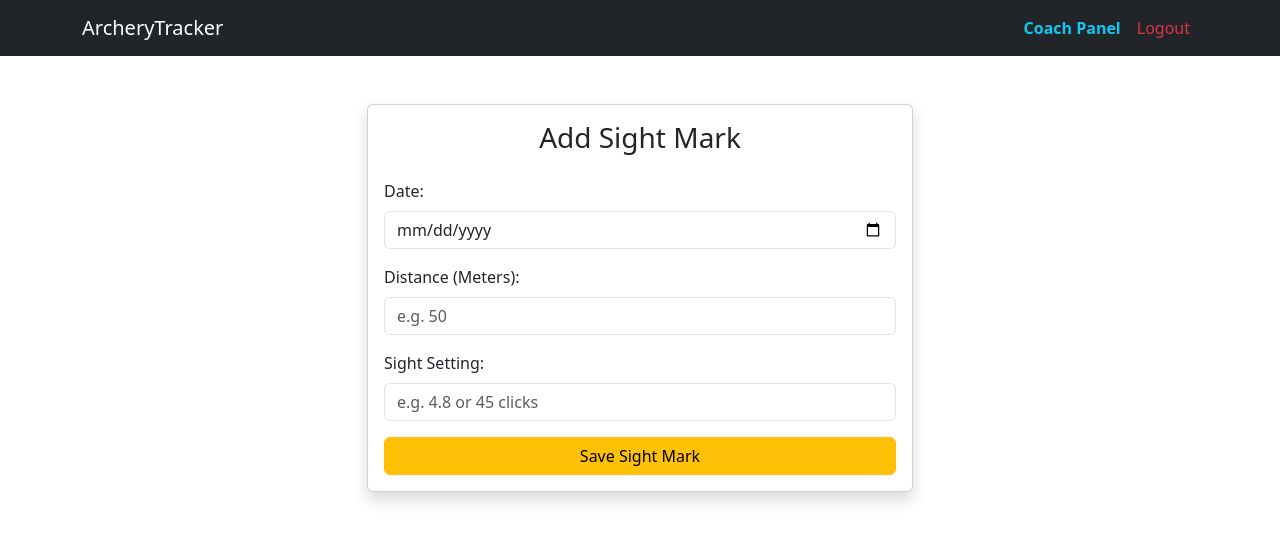
After one commit to ByAurelius/archery-performance-tracker, a Flask app: page /add_sight_mark in a window 1280 px wide. The commit adds this page. Shown: the top 542 px of the page. Run offline with Flask 3, Linux system fonts and the light colour scheme; the visitor is signed in with stand-in values (Sample User, id 1).

```diff
--- a/app.py
+++ b/app.py
@@ -1,40 +1,56 @@
+import os
 from flask import Flask, render_template, request, redirect, url_for, session
 from flask_sqlalchemy import SQLAlchemy
 from werkzeug.security import generate_password_hash, check_password_hash
+from werkzeug.utils import secure_filename
 
 app = Flask(__name__)
 
 app.secret_key = 'archery_secret_key_123'
 app.config['SQLALCHEMY_DATABASE_URI'] = 'sqlite:///archery.db'
 app.config['SQLALCHEMY_TRACK_MODIFICATIONS'] = False
+app.config['UPLOAD_FOLDER'] = 'static/uploads'
 
 db = SQLAlchemy(app)
 
-# Database Model: Archer (Sporcu Tablosu)
+
 class Archer(db.Model):
     id = db.Column(db.Integer, primary_key=True)
     username = db.Column(db.String(50), unique=True, nullable=False)
     email = db.Column(db.String(120), unique=True, nullable=False)
     password = db.Column(db.String(255), nullable=False)
-    # Relationship: Bir sporcunun birden fazla skoru olabilir
+    # YENI SUTUN: Kullanici antrenor mu? (Varsayilan olarak Hayir)
+    is_coach = db.Column(db.Boolean, default=False)
     scores = db.relationship('Score', backref='shooter', lazy=True)
+    sight_marks = db.relationship('SightMark', backref='shooter', lazy=True)
 
-# Database Model: Score (Skor/Antrenman Tablosu)
+
 class Score(db.Model):
     id = db.Column(db.Integer, primary_key=True)
     date = db.Column(db.String(20), nullable=False)
-    distance = db.Column(db.Integer, nullable=False) # Kac metreden atildi
-    arrows_shot = db.Column(db.Integer, nullable=False) # Kac ok atildi
-    total_score = db.Column(db.Integer, nullable=False) # Toplam Puan
-    # Foreign Key: Bu skor hangi sporcuya ait?
+    distance = db.Column(db.Integer, nullable=False)
+    arrows_shot = db.Column(db.Integer, nullable=False)
+    total_score = db.Column(db.Integer, nullable=False)
+    image_file = db.Column(db.String(255), nullable=True)
     archer_id = db.Column(db.Integer, db.ForeignKey('archer.id'), nullable=False)
 
+
+class SightMark(db.Model):
+    id = db.Column(db.Integer, primary_key=True)
+    date_recorded = db.Column(db.String(20), nullable=False)
+    distance = db.Column(db.Integer, nullable=False)
+    setting = db.Column(db.String(50), nullable=False)
+    archer_id = db.Column(db.Integer, db.ForeignKey('archer.id'), nullable=False)
+
+
 with app.app_context():
-    db.create_all() # Yeni tabloyu veritabanina ekler
+    db.create_all()
+
 
 @app.route('/')
 def home_page():
     return render_template('index.html')
+
 
 @app.route('/register', methods=['GET', 'POST'])
 def register_page():
@@ -42,14 +58,16 @@ def register_page():
         form_username = request.form.get('username')
         form_email = request.form.get('email')
         form_password = request.form.get('password')
+        # Formdan gelen checkbox isaretli mi kontrol et
+        form_is_coach = request.form.get('is_coach') == 'on'
 
         hashed_password = generate_password_hash(form_password)
-        new_archer = Archer(username=form_username, email=form_email, password=hashed_password)
+        new_archer = Archer(username=form_username, email=form_email, password=hashed_password, is_coach=form_is_coach)
         db.session.add(new_archer)
         db.session.commit()
         return redirect(url_for('login_page'))
+    return render_template('register.html')
 
-    return render_template('register.html')
 
 @app.route('/login', methods=['GET', 'POST'])
 def login_page():
@@ -62,53 +80,92 @@ def login_page():
         if archer and check_password_hash(archer.password, form_password):
             session['user_id'] = archer.id
             session['username'] = archer.username
-            return redirect(url_for('dashboard_page'))
+            # Session'a kullanicinin rolunu de kaydediyoruz
+            session['is_coach'] = archer.is_coach
+
+            # Eger antrenorse farkli, sporcuysa farkli sayfaya yonlendir
+            if archer.is_coach:
+                return redirect(url_for('coach_dashboard_page'))
+            else:
+                return redirect(url_for('dashboard_page'))
         else:
             return "<h1>Invalid Email or Password!</h1>"
-
     return render_template('login.html')
 
-# Add Score Route (Skor Ekleme Sayfasi)
+
+# YENI SAYFA: Antrenor Dashboard'u
+@app.route('/coach_dashboard')
+def coach_dashboard_page():
+    # Sadece giris yapmis ANTRENORLER bu sayfayi gorebilir
+    if 'user_id' in session and session.get('is_coach'):
+        # Veritabanindan sadece sporculari (is_coach=False olanlari) cek
+        athletes = Archer.query.filter_by(is_coach=False).all()
+        return render_template('coach_dashboard.html', username=session['username'], athletes=athletes)
+    else:
+        return redirect(url_for('home_page'))
+
+
 @app.route('/add_score', methods=['GET', 'POST'])
 def add_score_page():
-    if 'user_id' not in session:
-        return redirect(url_for('login_page'))
-
+    if 'user_id' not in session: return redirect(url_for('login_page'))
     if request.method == 'POST':
         form_date = request.form.get('date')
         form_distance = request.form.get('distance')
         form_arrows = request.form.get('arrows_shot')
         form_score = request.form.get('total_score')
+        form_image = request.files.get('target_image')
+        filename = None
 
-        # Veritabanina yeni skoru kaydet
-        new_score = Score(
-            date=form_date,
-            distance=form_distance,
-            arrows_shot=form_arrows,
-            total_score=form_score,
-            archer_id=session['user_id']
-        )
+        if form_image and form_image.filename != '':
+            filename = secure_filename(form_image.filename)
+            os.makedirs(app.config['UPLOAD_FOLDER'], exist_ok=True)
+            form_image.save(os.path.join(app.config['UPLOAD_FOLDER'], filename))
+
+        new_score = Score(date=form_date, distance=form_distance, arrows_shot=form_arrows,
+                          total_score=form_score, image_file=filename, archer_id=session['user_id'])
         db.session.add(new_score)
         db.session.commit()
         return redirect(url_for('dashboard_page'))
-
     return render_template('add_score.html')
 
-# Dashboard Route (Guncellendi: Artik skorlari da veritabanindan cekiyor)
+
+@app.route('/add_sight_mark', methods=['GET', 'POST'])
+def add_sight_mark_page():
+    if 'user_id' not in session: return redirect(url_for('login_page'))
+    if request.method == 'POST':
+        form_date = request.form.get('date')
+        form_distance = request.form.get('distance')
+        form_setting = request.form.get('setting')
+
+        new_mark = SightMark(date_recorded=form_date, distance=form_distance, setting=form_setting,
+                             archer_id=session['user_id'])
+        db.session.add(new_mark)
+        db.session.commit()
+        return redirect(url_for('dashboard_page'))
+    return render_template('add_sight_mark.html')
+
+
 @app.route('/dashboard')
 def dashboard_page():
+    # Eger giren kisi antrenorse kendi dashboarduna zorla
+    if session.get('is_coach'): return redirect(url_for('coach_dashboard_page'))
+
     if 'user_id' in session:
-        # Sisteme giren kisinin id'sine ait skorlari bul
         user_scores = Score.query.filter_by(archer_id=session['user_id']).all()
-        return render_template('dashboard.html', username=session['username'], scores=user_scores)
+        user_sight_marks = SightMark.query.filter_by(archer_id=session['user_id']).all()
+        return render_template('dashboard.html', username=session['username'], scores=user_scores,
+                               sight_marks=user_sight_marks)
     else:
         return redirect(url_for('login_page'))
+
 
 @app.route('/logout')
 def logout_page():
     session.pop('user_id', None)
     session.pop('username', None)
+    session.pop('is_coach', None)
     return redirect(url_for('home_page'))
+
 
 if __name__ == '__main__':
     app.run(debug=True)
--- a/templates/add_score.html
+++ b/templates/add_score.html
@@ -5,7 +5,7 @@
         <div class="card shadow">
             <div class="card-body">
                 <h3 class="card-title text-center mb-4">Add Training Score</h3>
-                <form method="POST" action="/add_score">
+                <form method="POST" action="/add_score" enctype="multipart/form-data">
                     <div class="mb-3">
                         <label class="form-label">Date:</label>
                         <input type="date" name="date" class="form-control" required>
@@ -22,6 +22,10 @@
                         <label class="form-label">Total Score:</label>
                         <input type="number" name="total_score" class="form-control" placeholder="e.g. 650" required>
                     </div>
+                    <div class="mb-4">
+                        <label class="form-label">Target Face Image (Optional):</label>
+                        <input type="file" name="target_image" class="form-control" accept="image/*">
+                    </div>
                     <button type="submit" class="btn btn-primary w-100">Save Score</button>
                 </form>
             </div>
--- /dev/null
+++ b/templates/add_sight_mark.html
@@ -0,0 +1,27 @@
+{% extends 'base.html' %}
+{% block content %}
+<div class="row justify-content-center">
+    <div class="col-md-6">
+        <div class="card shadow">
+            <div class="card-body">
+                <h3 class="card-title text-center mb-4">Add Sight Mark</h3>
+                <form method="POST" action="/add_sight_mark">
+                    <div class="mb-3">
+                        <label class="form-label">Date:</label>
+                        <input type="date" name="date" class="form-control" required>
+                    </div>
+                    <div class="mb-3">
+                        <label class="form-label">Distance (Meters):</label>
+                        <input type="number" name="distance" class="form-control" placeholder="e.g. 50" required>
+                    </div>
+                    <div class="mb-3">
+                        <label class="form-label">Sight Setting:</label>
+                        <input type="text" name="setting" class="form-control" placeholder="e.g. 4.8 or 45 clicks" required>
+                    </div>
+                    <button type="submit" class="btn btn-warning w-100">Save Sight Mark</button>
+                </form>
+            </div>
+        </div>
+    </div>
+</div>
+{% endblock %}
--- a/templates/base.html
+++ b/templates/base.html
@@ -13,7 +13,11 @@
         <div class="collapse navbar-collapse">
           <ul class="navbar-nav ms-auto">
             {% if session.get('user_id') %}
-                <li class="nav-item"><a class="nav-link" href="/dashboard">Dashboard</a></li>
+                {% if session.get('is_coach') %}
+                    <li class="nav-item"><a class="nav-link text-info fw-bold" href="/coach_dashboard">Coach Panel</a></li>
+                {% else %}
+                    <li class="nav-item"><a class="nav-link" href="/dashboard">Dashboard</a></li>
+                {% endif %}
                 <li class="nav-item"><a class="nav-link text-danger" href="/logout">Logout</a></li>
             {% else %}
                 <li class="nav-item"><a class="nav-link" href="/login">Login</a></li>
@@ -27,6 +31,5 @@
     <div class="container mt-5">
         {% block content %}{% endblock %}
     </div>
-
 </body>
 </html>
--- a/templates/register.html
+++ b/templates/register.html
@@ -18,6 +18,10 @@
                         <label class="form-label">Password:</label>
                         <input type="password" name="password" class="form-control" required>
                     </div>
+                    <div class="mb-4 form-check">
+                        <input type="checkbox" class="form-check-input" id="isCoachCheck" name="is_coach">
+                        <label class="form-check-label fw-bold" for="isCoachCheck">I am a Coach</label>
+                    </div>
                     <button type="submit" class="btn btn-primary w-100">Sign Up</button>
                 </form>
             </div>
```
Also changed, not shown: templates/coach_dashboard.html (added, +41 -0 lines), templates/dashboard.html (+57 -34 lines).
